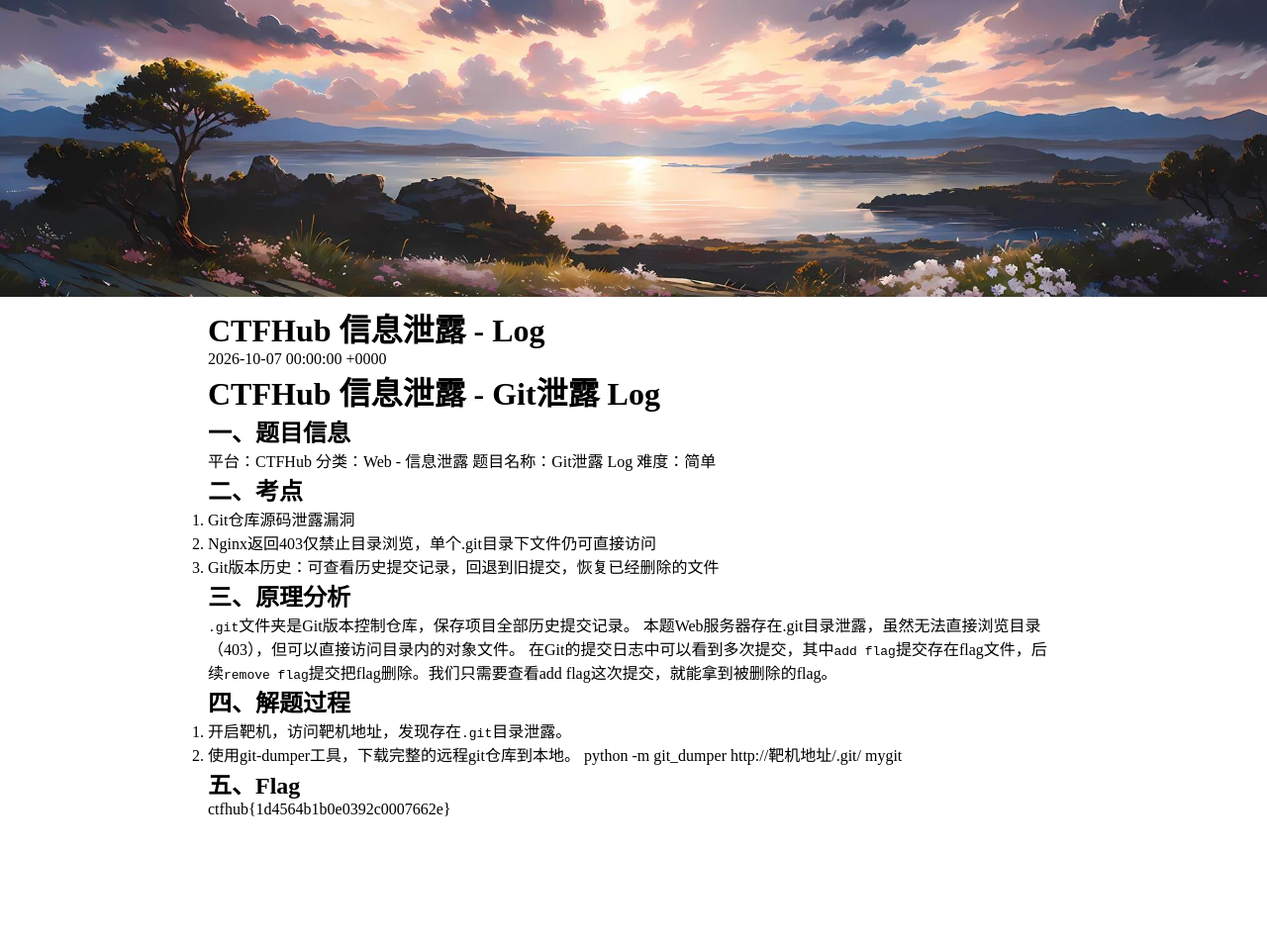
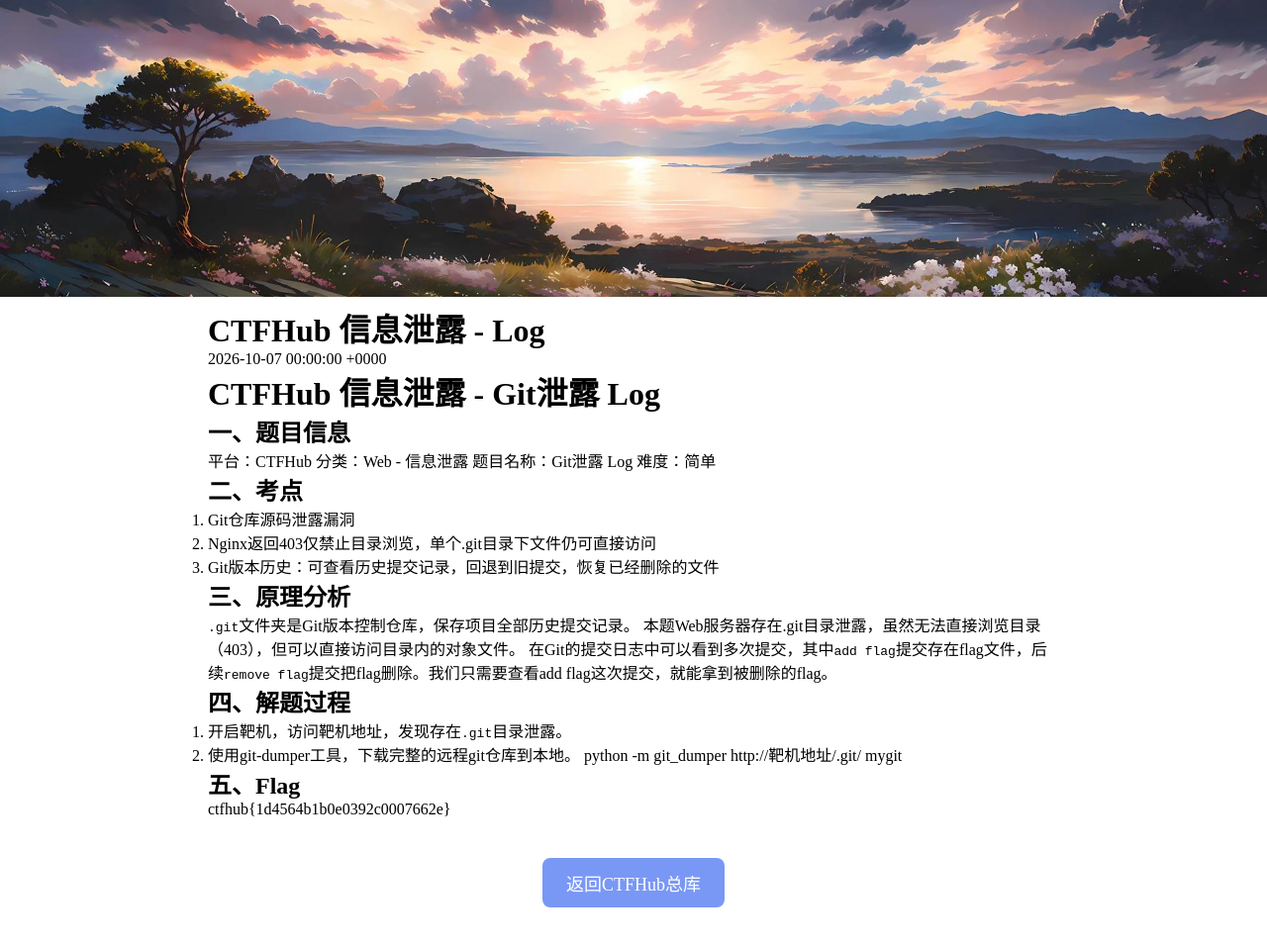
Before and after one commit to adelinecui/adelinecui.github.io, a Jekyll site: the page built from _posts/2026-10-07-ctfhub-log.md, in a window 1280 px wide. Shown: the whole page at 99% size. Built offline with Jekyll 4.4.1, drawn with Linux system fonts in a browser that asks for light colours; before the commit the page ends 900 px from its top, so only the background shows below that.

Commit message:
Add CTFHub link to post layout

```diff
--- a/_layouts/post.html
+++ b/_layouts/post.html
@@ -19,6 +19,12 @@
 <h1 style="margin-top:0;padding-top:8px;">{{ page.title }}</h1>
 <p>{{ page.date }}</p >
 {{ content }}
+{% if page.categories contains "ctfhub" %}
+<div style="text-align:center;margin:40px 0;">
+    <a href="{{ site.baseurl }}/ctfhub.html" style="display:inline-block;background-color:#7998f5;color:white;padding:12px 24px;border-radius:8px;text-decoration:none;font-size:18px;">返回CTFHub总库</a>
+</div>
+{% endif %}
+
 </div>
 
 </body>
```
